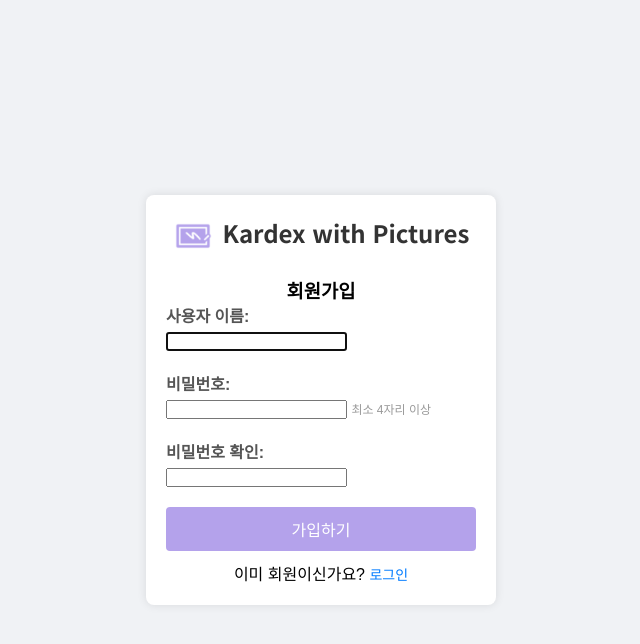
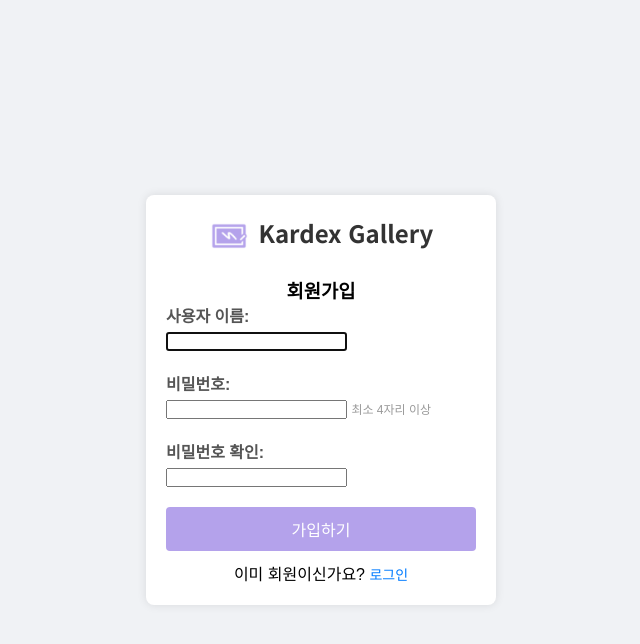
Before and after one commit to sensival/graduation_project, a Django app: page /gallery/signup/ in a window 1280 px wide. Shown: the top 644 px of the page, without its empty margins (319-959 px from the left). Run offline with Django 5.2, Linux system fonts and the light colour scheme.

Commit message:
app 이름 수정

```diff
--- a/mysite/frontend/src/components/Navbar.js
+++ b/mysite/frontend/src/components/Navbar.js
@@ -20,7 +20,7 @@ const Navbar = () => {
 
   return (
     <Nav>
-      <Logo to="/">Kardex with pictures</Logo>
+      <Logo to="/">Kardex Gallery</Logo>
       <Menu>
         <NavItem to="/" exact>Home</NavItem>
         <NavItem to="/select-ward">병동선택</NavItem>
--- a/mysite/templates/login.html
+++ b/mysite/templates/login.html
@@ -101,7 +101,7 @@
     <div class="login-container ko_font">
         <h1 class="ko_font">
             <img src="{% static 'favicon_v4.ico' %}" alt="favicon" style="width: 40px; height: 40px; vertical-align: middle; margin-right: 3px;">
-            Kardex with Pictures
+            Kardex Gallery
         </h1>
 
         <h3>로그인</h3>
--- a/mysite/templates/signup.html
+++ b/mysite/templates/signup.html
@@ -100,7 +100,7 @@
     <div class="signup-container ko_font">
         <h1 class="ko_font">
             <img src="{% static 'favicon_v4.ico' %}" alt="favicon" style="width: 40px; height: 40px; vertical-align: middle; margin-right: 3px;">
-            Kardex with Pictures
+            Kardex Gallery
         </h1>
         <h3>회원가입</h3>
 
```
